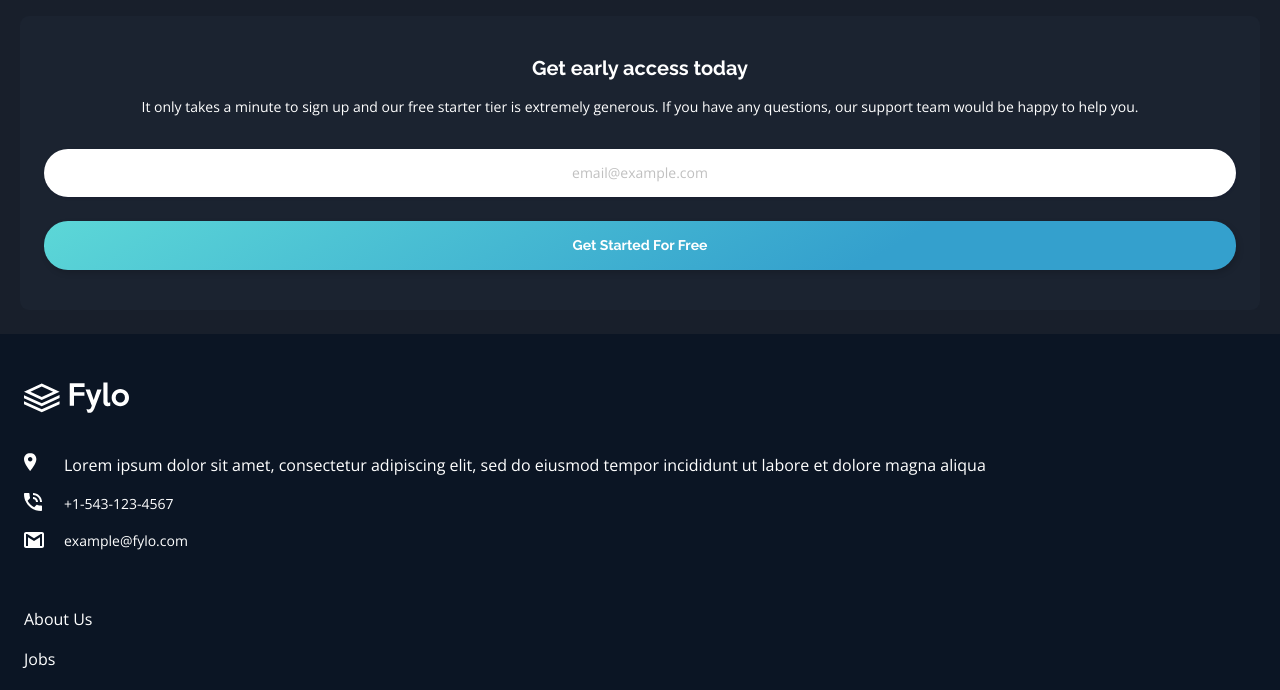
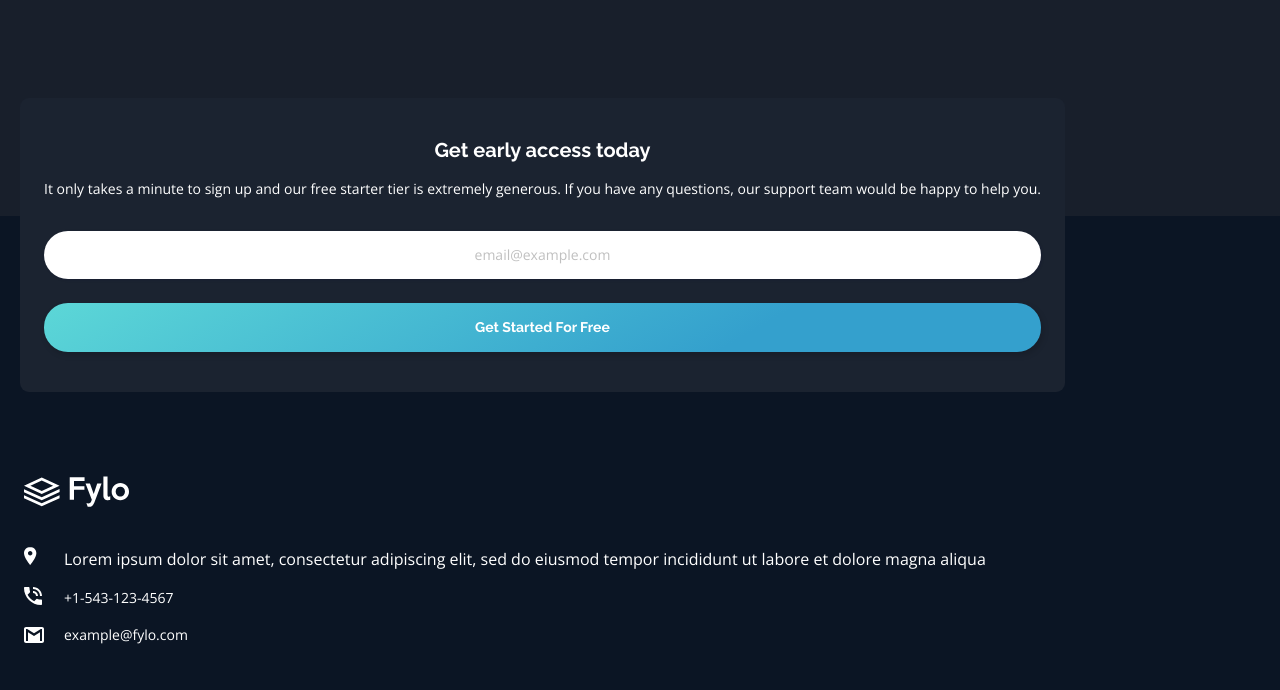
Before and after one commit to g-akca/fylo-landing-page, a React (Vite) app: page / in a window 1280 px wide. Shown: the part 3310-4000 px from the top of the page. Built offline with nearby package versions, Linux system fonts and the light colour scheme.

Commit message:
Position CTASection, give Footer and MainSection extra padding

```diff
--- a/src/components/CTASection.jsx
+++ b/src/components/CTASection.jsx
@@ -1,6 +1,6 @@
 function CTASection() {
   return (
-    <div className="px-6 py-10 bg-navy-850 rounded-[9px] flex flex-col gap-8 text-center">
+    <div className="px-6 py-10 bg-navy-850 rounded-[9px] flex flex-col gap-8 text-center absolute -bottom-50">
       <div className="flex flex-col gap-4">
         <h2 className="font-raleway font-bold text-[20px] leading-[120%]">Get early access today</h2>
         <p>It only takes a minute to sign up and our free starter tier is extremely generous. If you have any questions, our support team would be happy to help you.</p>
--- a/src/components/Footer.jsx
+++ b/src/components/Footer.jsx
@@ -10,7 +10,7 @@ import SocialMediaIcon from "./SocialMediaIcon";
 
 function Footer() {
   return (
-    <footer className="bg-navy-950 px-6 py-12 flex flex-col gap-12">
+    <footer className="bg-navy-950 px-6 pt-65 pb-12 flex flex-col gap-12">
       <div className="flex flex-col gap-14">
         <div className="flex flex-col gap-10">
           <img src={logoImg} alt="Fylo logo" className="h-7.75 self-start" />
--- a/src/components/MainSection.jsx
+++ b/src/components/MainSection.jsx
@@ -5,7 +5,7 @@ import CTASection from "./CTASection";
 
 function MainSection() {
   return (
-    <main className="flex flex-col gap-37.5">
+    <main className="flex flex-col gap-37.5 pb-81.5 relative">
       <div className="px-1.25 flex flex-col gap-40">
         <FeaturesSection />
         <ProductiveSection />
```
